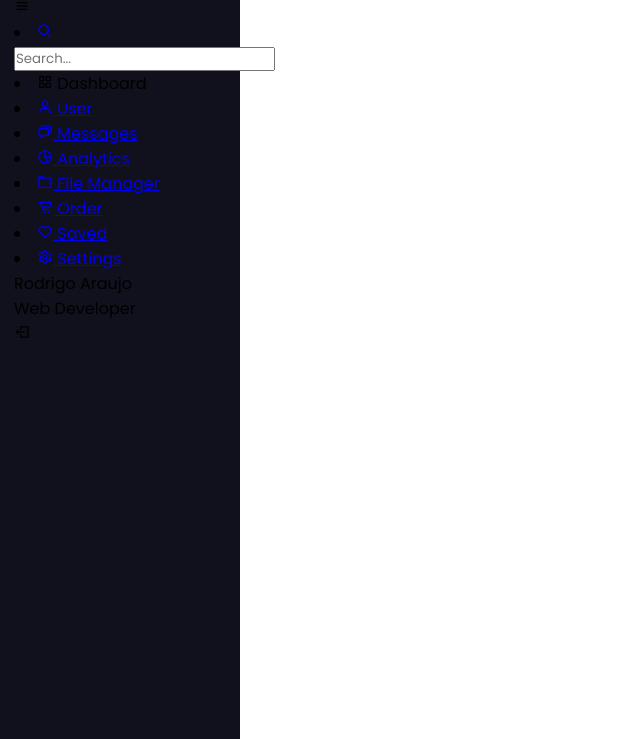
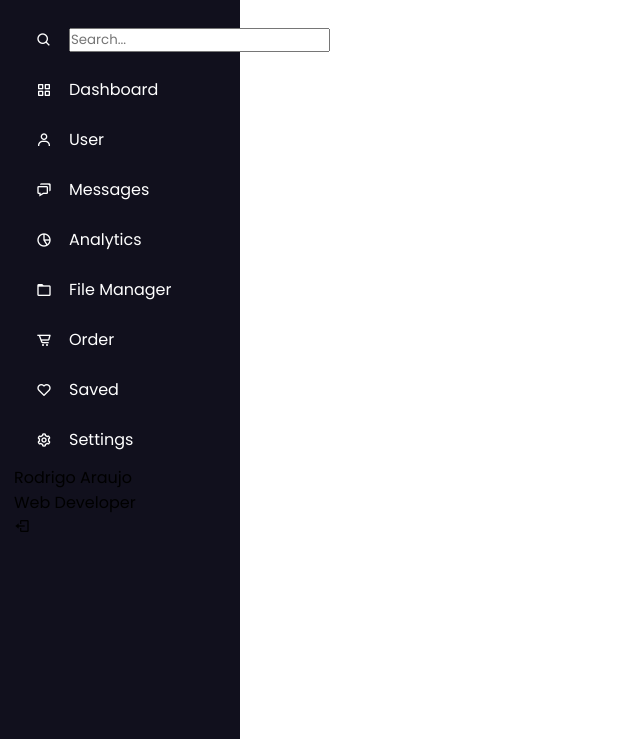
Before and after one commit to rodrigoaraujo7/responsive-asidebar, a plain HTML site: page index.html in a window 1280 px wide. Shown: the part 61-800 px from the top of the page, without its empty margins (0-640 px from the left). Drawn offline with nearby package versions, Linux system fonts and the light colour scheme.

Commit message:
Navigation Buttons

```diff
--- a/index.html
+++ b/index.html
@@ -3,86 +3,93 @@
   <head>
     <title>Responsive Asidebar</title>
 
-    <link rel="stylesheet" href="style.css">
+    <link rel="stylesheet" href="style.css" />
 
     <!-- Boxicons Import -->
-    <link href='https://unpkg.com/boxicons@2.0.9/css/boxicons.min.css' rel='stylesheet'>
+    <link
+      href="https://unpkg.com/boxicons@2.0.9/css/boxicons.min.css"
+      rel="stylesheet"
+    />
 
-    <meta charset="UTF-8">
-    <meta http-equiv="X-UA-Compatible" content="IE=edge">
-    <meta name="viewport" content="width=device-width, initial-scale=1.0">
+    <meta charset="UTF-8" />
+    <meta http-equiv="X-UA-Compatible" content="IE=edge" />
+    <meta name="viewport" content="width=device-width, initial-scale=1.0" />
   </head>
   <body>
     <div class="sidebar">
       <div class="logo-content">
         <div class="logo">
-                <i class='bx bxl-flickr-square'></i>
+          <i class="bx bxl-flickr-square"></i>
           <div class="logo-name">Rodrigo</div>
         </div>
-            <i class='bx bx-menu'></i>
+        <i class="bx bx-menu" id="btn"></i>
       </div>
       <nav class="ul-list">
+        <ul>
           <li>
             <a href="#!">
-                    <i class='bx bx-search'></i>
-                    <input type="text" placeholder="Search...">
+              <i class="bx bx-search"></i>
+              <input type="text" placeholder="Search..." />
             </a>
             <!-- <span class="tooltipe">Dashboard</span> -->
           </li>
           <li>
-                <i class='bx bx-grid-alt'></i>
+            <a href="#!">
+                <i class="bx bx-grid-alt"></i>
                 <span class="links-name">Dashboard</span>
+            </a>
             <!-- <span class="tooltipe">Dashboard</span> -->
           </li>
           <li>
             <a href="#!">
-                    <i class='bx bx-user'></i>
+              <i class="bx bx-user"></i>
               <span class="links-name">User</span>
             </a>
             <!-- <span class="tooltipe">Dashboard</span> -->
           </li>
           <li>
             <a href="#!">
-                    <i class='bx bx-chat'></i>
+              <i class="bx bx-chat"></i>
               <span class="links-name">Messages</span>
             </a>
             <!-- <span class="tooltipe">Dashboard</span> -->
           </li>
           <li>
             <a href="#!">
-                    <i class='bx bx-pie-chart-alt-2' ></i>
+              <i class="bx bx-pie-chart-alt-2"></i>
               <span class="links-name">Analytics</span>
             </a>
             <!-- <span class="tooltipe">Dashboard</span> -->
           </li>
           <li>
             <a href="#!">
-                    <i class='bx bx-folder'></i>
+              <i class="bx bx-folder"></i>
               <span class="links--name">File Manager</span>
             </a>
             <!-- <span class="tooltipe">Dashboard</span> -->
           </li>
           <li>
             <a href="#!">
-                    <i class='bx bx-cart-alt' ></i>
+              <i class="bx bx-cart-alt"></i>
               <span class="links-name">Order</span>
             </a>
             <!-- <span class="tooltipe">Dashboard</span> -->
           </li>
           <li>
             <a href="#!">
-                    <i class='bx bx-heart' ></i>
+              <i class="bx bx-heart"></i>
               <span class="links-name">Saved</span>
             </a>
             <!-- <span class="tooltipe">Dashboard</span> -->
           </li>
           <li>
             <a href="#!">
-                    <i class='bx bx-cog' ></i>
+              <i class="bx bx-cog"></i>
               <span class="links-name">Settings</span>
             </a>
             <!-- <span class="tooltipe">Dashboard</span> -->
           </li>
+        </ul>
       </nav>
       <div class="profile-content">
         <div class="profile">
@@ -93,7 +100,7 @@
               <div class="job">Web Developer</div>
             </div>
           </div>
-                <i class='bx bx-log-out' ></i>
+          <i class="bx bx-log-out"></i>
         </div>
       </div>
     </div>
--- a/style.css
+++ b/style.css
@@ -40,3 +40,52 @@ body {
     font-size: 20px;
     font-weight: 400;
 }
+
+.sidebar #btn {
+    position: absolute;
+    color: #fff;
+    left: 90%;
+    top: 6px;
+    font-size: 20px;
+    height: 50px;
+    width: 50px;
+    text-align: center;
+    line-height: 50px;
+    transform: translateX(-50%);
+}
+
+.sidebar ul {
+    margin-top: 20px;
+}
+
+.sidebar ul li {
+    position: relative;
+    height: 50px;
+    width: 100%;
+    margin: 0 5px;
+    list-style: none;
+    line-height: 50px;
+}
+
+.sidebar ul li a {
+    color: #fff;
+    display: flex;
+    align-items: center;
+    text-decoration: none;
+    border-radius: 12px;
+
+    transition: all 0.4s ease;
+}
+
+.sidebar ul li a:hover {
+    color: #11101d;
+    background-color: #fff;
+}
+
+.sidebar ul li a i {
+    height: 50px;
+    min-width: 50px;
+    border-radius: 12px;
+    line-height: 50px;
+    text-align: center;
+}
```
Lines whose indentation alone changed are shown as unchanged.
